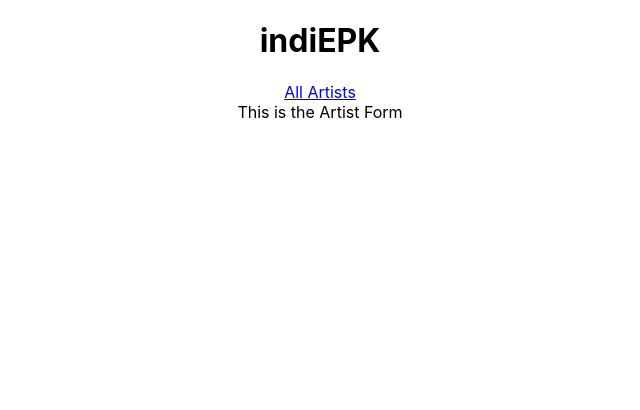
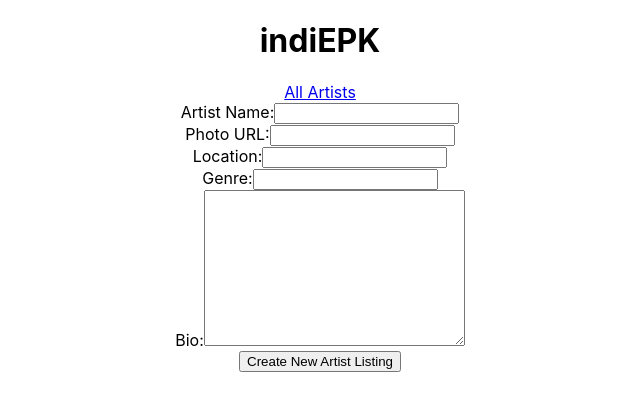
Before and after one commit to theaustinblaine/sei22-Project4, a React (Create React App) app in the folder client/: page /artist/new in a window 1280 px wide. Shown: the top 410 px of the page, without its empty margins (320-960 px from the left). Built offline with nearby package versions, Linux system fonts and the light colour scheme.

Commit message:
Artist Form is creating new Artists

```diff
--- a/client/src/components/ArtistForm.jsx
+++ b/client/src/components/ArtistForm.jsx
@@ -1,11 +1,100 @@
 import React, { Component } from 'react';
+import { Redirect } from 'react-router-dom'
+
+import Axios from 'axios';
 
 export default class ArtistForm extends Component {
+    state = {
+        newArtist: {
+            name: "",
+            photo_url: "",
+            location: "",
+            genre: "",
+            bio: ""
+        },
+        redirectToHome: false
+    }
+
+    handleChange = (evt) => {
+        let copiedArtist = {...this.state.newArtist}
+
+        copiedArtist[evt.target.name] = evt.target.value
+        this.setState({
+            newArtist: copiedArtist
+        })
+    }
+
+    handleSubmit = (evt) => {
+        evt.preventDefault()
+
+        Axios.post('/api/v1/artists/', this.state.newArtist)
+            .then(() => {
+                this.setState({
+                    redirectToHome: true
+                })
+            })
+    }
+
     render() {
+        if(this.state.redirectToHome) {
+            return <Redirect to="/" />
+        }
         return (
-        <div>
-            This is the Artist Form
-        </div>
+        <form onSubmit={this.handleSubmit}>
+            <div>
+                <label htmlFor="artist-name">Artist Name:</label>
+                <input
+                    id="artist-name"
+                    type="text"
+                    name="name"
+                    onChange={this.handleChange}
+                    value={this.state.newArtist.name}
+                />
+            </div>
+            <div>
+                <label htmlFor="artist-photo">Photo URL:</label>
+                <input
+                    id="artist-photo"
+                    type="text"
+                    name="photo_url"
+                    onChange={this.handleChange}
+                    value={this.state.newArtist.photo_url}
+                />
+            </div>
+            <div>
+                <label htmlFor="artist-location">Location:</label>
+                <input
+                    id="artist-location"
+                    type="text"
+                    name="location"
+                    onChange={this.handleChange}
+                    value={this.state.newArtist.location}
+                />
+            </div>
+            <div>
+                <label htmlFor="artist-genre">Genre:</label>
+                <input
+                    id="artist-genre"
+                    type="text"
+                    name="genre"
+                    onChange={this.handleChange}
+                    value={this.state.newArtist.genre}
+                />
+            </div>
+            <div>
+                <label htmlFor="artist-bio">Bio:</label>
+                <textarea
+                    name="bio"
+                    id="artist-bio"
+                    cols="30"
+                    rows="10"
+                    onChange={this.handleChange}
+                >
+                    {this.state.newArtist.bio}
+                </textarea>
+            </div>
+            <input type="submit" value="Create New Artist Listing"/>
+        </form>
         );
     }
 }
```
